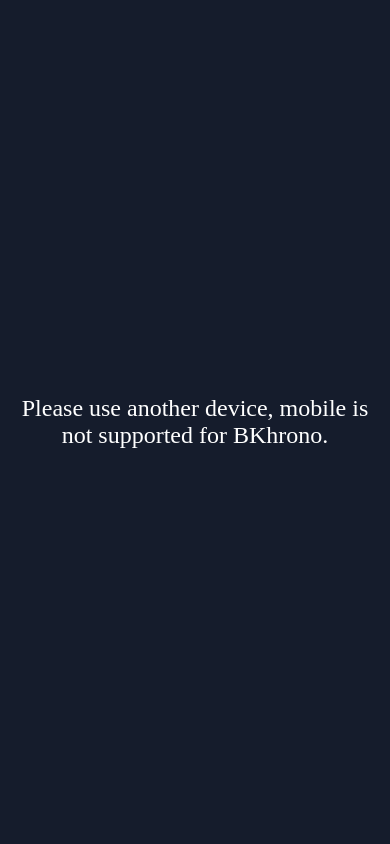
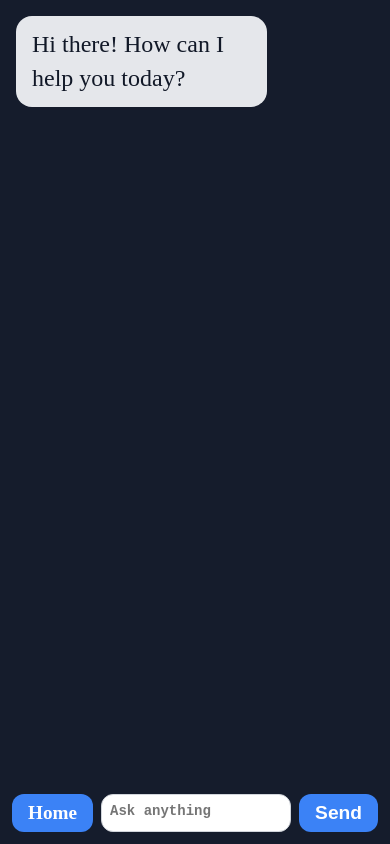
Before and after one commit to Dung2703/BKhrono, a Next.js app: page /ask in a window 390 px wide. Built offline with nearby package versions, Linux system fonts and the light colour scheme.

Commit message:
Update v1.25324: Update Prompt screen and Allow small screen in ask page

```diff
--- a/app/api/ask/route.ts
+++ b/app/api/ask/route.ts
@@ -25,7 +25,7 @@
 This project is a web application that helps students generate a timetable for the upcoming semester.
 The user can input the course data and the system will generate a timetable based on the user's preferences.
 The project name is "BKhrono" meaning "BK" for "Bach Khoa" and "Khrono" for "Chrono" (time).
-The project is developed by Team 7 CC04 Professional Skills for Engineers.
+The project is developed by a team of 5.
 The team leader is Truc Nguyen Minh.
 The team members are:
 1. Nguyen Minh Truc (leader)
@@ -37,6 +37,9 @@
 
 If the user's message is about how to use the web or asking for tutorial, reply with:
 "${tutorialMsg}"
+
+If and only if the user ask more specific about the team, reply with:
+"Team 7 CC04 Professional Skills for Engineers"
 
 Otherwise, answer the user's message normally.
 `.trim();
--- a/app/ask/page.module.css
+++ b/app/ask/page.module.css
@@ -2,7 +2,7 @@
   display: flex;
   flex-direction: column;
   height: 100vh;
-  width: 80vw;
+  width: clamp(300px, 100%, 1500px);
   /* background-color: #f3f4f6; */
 }
 
@@ -44,16 +44,17 @@
   padding: 12px;
   /* border-top: 1px solid #d1d5db; */
   /* background-color: white; */
-  gap: 1em;
+  gap: clamp(8px, 2vw, 12px);
 }
 
 .textInput {
   flex: 1;
   resize: none;
-  padding: 10px;
+  padding: clamp(8px, 1.5vw, 12px);
   border-radius: 12px;
   border: 1px solid #d1d5db;
   font-size: 14px;
+  font-weight: bold;
   outline: none;
 }
 
@@ -61,10 +62,12 @@
   background-color: #3b82f6;
   color: white;
   border: none;
-  padding: 10px 16px;
+  padding: clamp(8px, 1.5vw, 12px) clamp(16px, 3vw, 24px);
   border-radius: 12px;
   cursor: pointer;
   transition: background-color 0.2s ease;
+  font-weight: bold;
+  font-size: 1.2rem;
 }
 
 .sendButton:hover, .goBackButton:hover {
--- a/app/ask/page.tsx
+++ b/app/ask/page.tsx
@@ -57,7 +57,7 @@
         <textarea
           rows={1}
           className={styles.textInput}
-          placeholder="Send a message..."
+          placeholder="Ask anything"
           value={input}
           onChange={(e) => setInput(e.target.value)}
           onKeyDown={handleKeyDown}
--- /dev/null
+++ b/app/components/MobileWrapper.tsx
@@ -0,0 +1,25 @@
+"use client";
+
+import { usePathname } from "next/navigation";
+import { ReactNode } from "react";
+import Link from "next/link";
+
+export default function MobileWrapper({ children }: { children: ReactNode }) {
+  const pathname = usePathname();
+  const isAskPage = pathname === "/ask";
+
+  if (isAskPage) {
+    return <>{children}</>;
+  }
+
+  return (
+    <>
+      <div className="mobile-warning">
+        <Link href={"/ask"}>Please access later in a bigger screen size or click on this message to ask anything you want to know about this project.</Link>
+      </div>
+      <div className="desktop-only">
+        {children}
+      </div>
+    </>
+  );
+}
--- a/app/globals.css
+++ b/app/globals.css
@@ -38,11 +38,11 @@
 
 .mobile-warning {
     display: none;
-  }
+}
 
-  .desktop-only {
+.desktop-only {
     display: block;
-  }
+}
 
 @media (max-width: 1024px) {
     .mobile-warning {
--- a/app/layout.tsx
+++ b/app/layout.tsx
@@ -1,6 +1,7 @@
 import type { Metadata } from "next";
 import { Geist, Geist_Mono } from "next/font/google";
 import { ChatProvider } from "@/app/contexts/ChatContext";
+import MobileWrapper from "@/app/components/MobileWrapper";
 import "./globals.css";
 
 const geistSans = Geist({
@@ -30,14 +31,11 @@
         <meta name="viewport" content="width=device-width, initial-scale=1.0" />
       </head>
       <body className={`${geistSans.variable} ${geistMono.variable}`}>
-        <div className="mobile-warning">
-          <p>Please use another device, mobile is not supported for BKhrono.</p>
-        </div>
-        <div className="desktop-only">
-          <ChatProvider>
+        <ChatProvider>
+          <MobileWrapper>
             {children}
-          </ChatProvider>
-        </div>
+          </MobileWrapper>
+        </ChatProvider>
       </body>
     </html>
   );
```
